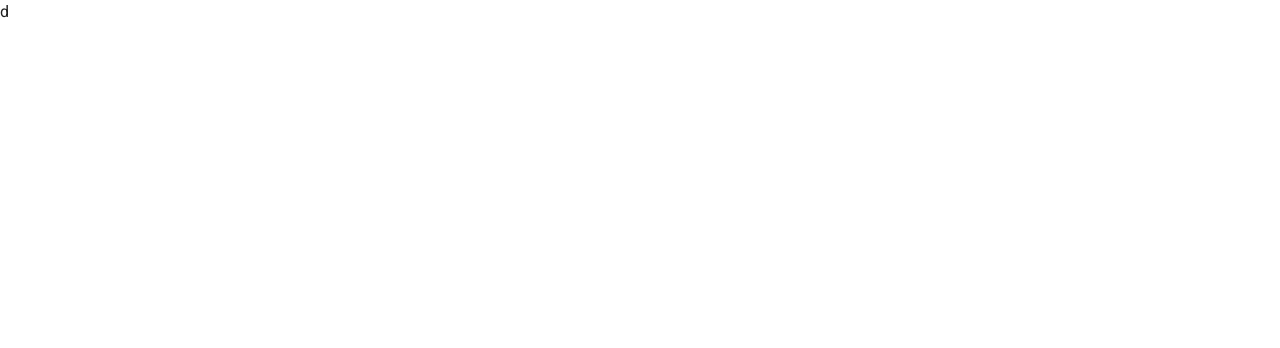
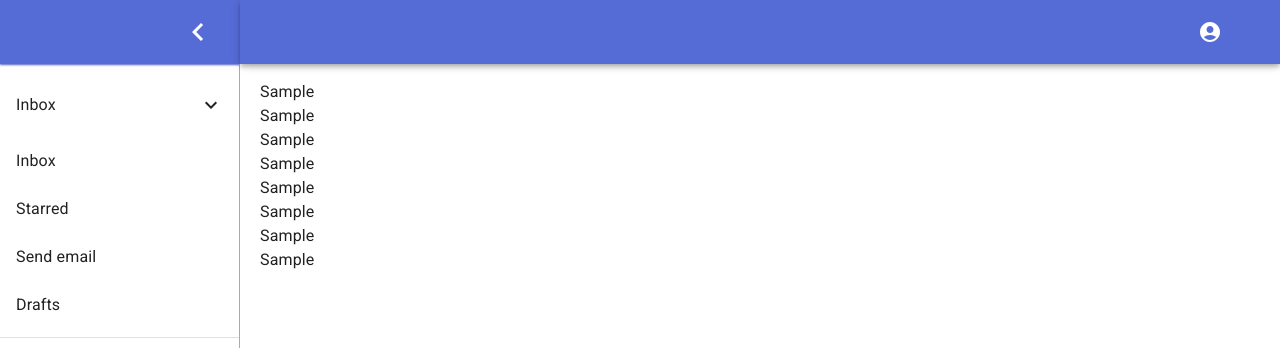
Before and after one commit to 2022-bancow-teamProject/bancow-admin, a React (Create React App) app: page / in a window 1280 px wide. Shown: the top 348 px of the page. Built offline with nearby package versions, Linux system fonts and the light colour scheme.

Commit message:
feat: Set Componets in App.tsx - #3

```diff
--- a/src/App.tsx
+++ b/src/App.tsx
@@ -1,5 +1,18 @@
+import { Box } from "@mui/material";
+import { useState } from "react";
+import TopAppBar from "./components/TopAppBar";
+import LeftGNB from "./components/LeftGNB";
+import Main from "./components/Main";
+
 function App() {
-  return <div className="App">d</div>;
+  const [isOpen, setIsOpen] = useState(false);
+  return (
+    <Box sx={{ display: "flex" }}>
+      <TopAppBar isOpen={isOpen} setIsOpen={setIsOpen} />
+      <LeftGNB isOpen={isOpen} setIsOpen={setIsOpen} />
+      <Main />
+    </Box>
+  );
 }
 
 export default App;
```
